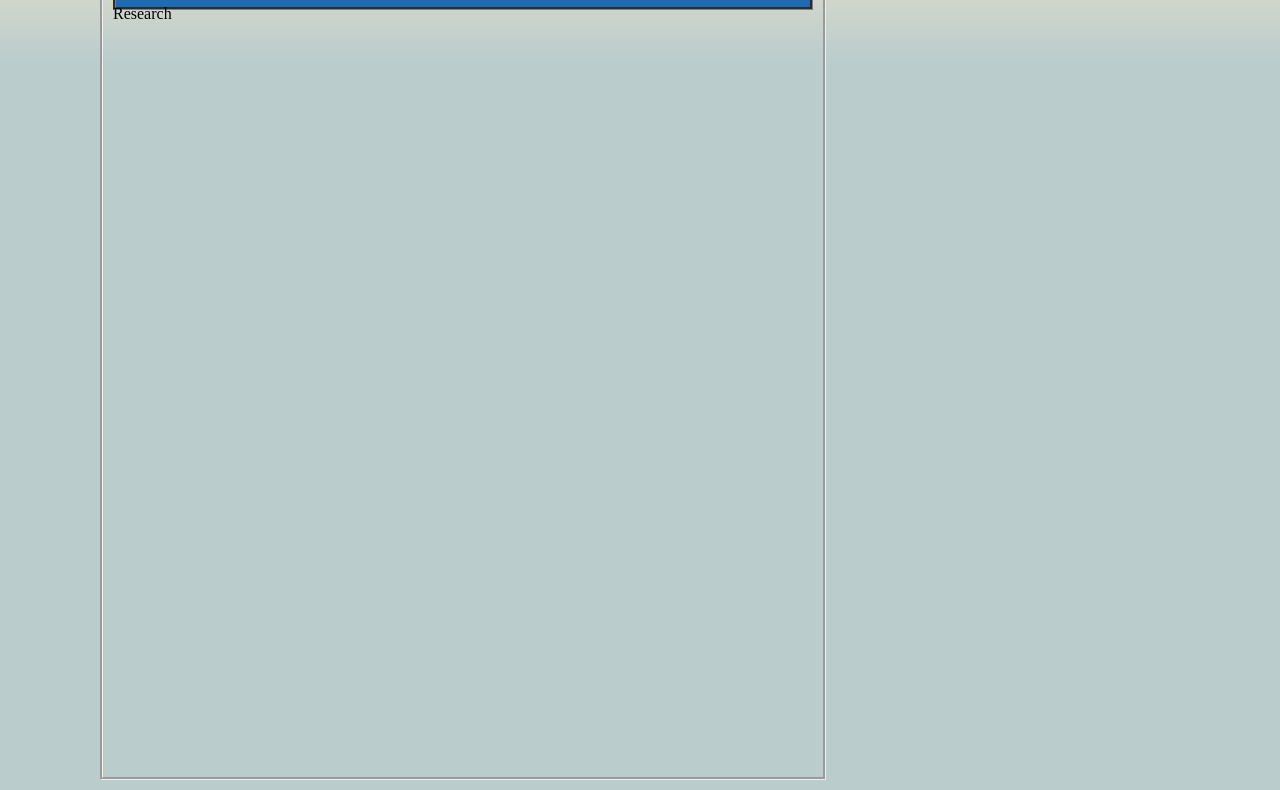
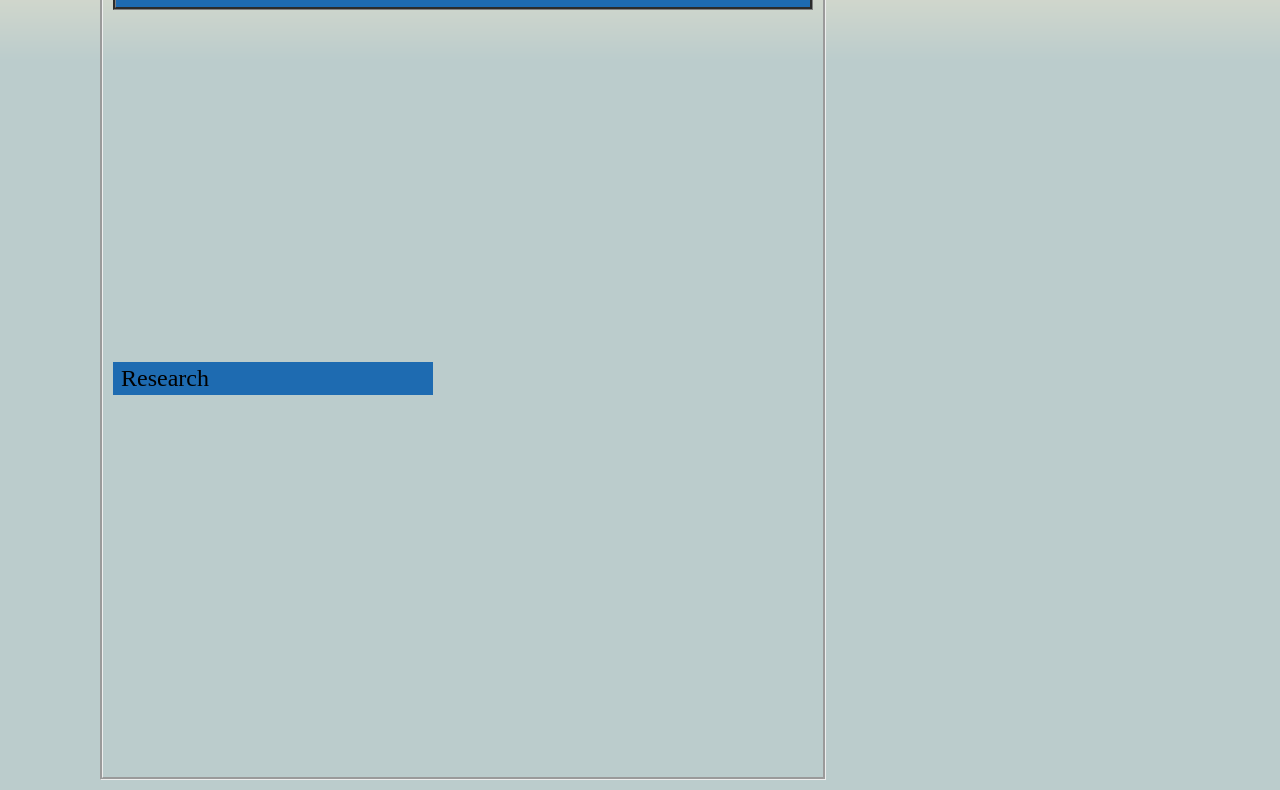
Before and after one commit to rezabaram/webpage, a plain HTML site: page research.html in a window 1280 px wide. Shown: the part 138-928 px from the top of the page. Drawn offline with Linux system fonts and the light colour scheme.

Commit message:
modify Makefile

```diff
--- a/research.html
+++ b/research.html
@@ -10,8 +10,12 @@
 </Script>
 
 
-<div class="section">
+<div class="section" style="top:500px;">
+<div class="title">
 Research
+</div>
+<p>
+</p>
 </div>
 
 </body>
--- a/style.css
+++ b/style.css
@@ -51,6 +51,7 @@ position:relative;
 font-size:24px;
 text-align:left;
 background-image: url(_Media/sectionbg.jpg);
+padding:3px 8px;
 }
 div.section p{
 background:0;
```
Also changed, not shown: 1 other file.
